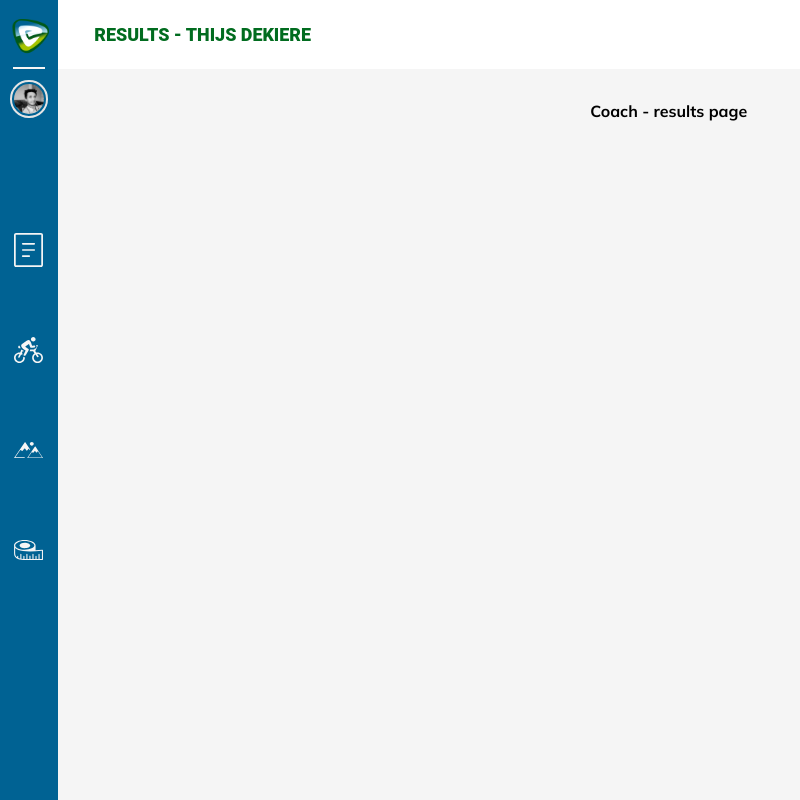
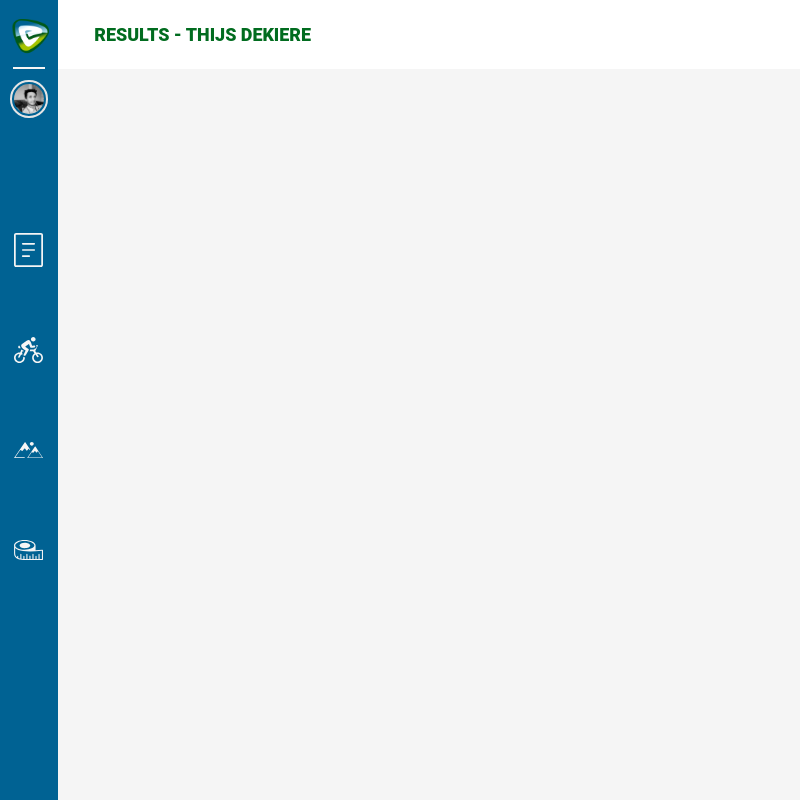
Before and after one commit to roberttullycarr/cyclingsimulator, a React (Create React App) app in the folder frontend/: page /coach/results/1 in a window 1280 px wide. Shown: the whole page, without its empty margins (0-800 px from the left). Built offline with nearby package versions, Linux system fonts and the light colour scheme.

Commit message:
merged dev to nenad

```diff
--- a/frontend/src/3_Pages/2_Coach/2_5_Results/index.jsx
+++ b/frontend/src/3_Pages/2_Coach/2_5_Results/index.jsx
@@ -1,9 +1,6 @@
 import {Body, Main} from "../../../4_Components/1_Main";
 import MenuBar from "../../../4_Components/3_MenuBar";
 import HeaderBar from "../../../4_Components/2_HeaderBar";
-
-// import SessionCardLarge from "../../../4_Components/6_SessionCardLarge";
-// import RouteOptions from "../../../4_Components/13_RouteOptions";
 
 const Results = () => {
     return (
@@ -11,9 +8,6 @@ const Results = () => {
             <MenuBar/>
             <Body>
                 <HeaderBar title={'RESULTS - THIJS DEKIERE'}/>
-                <h1>Coach - results page</h1>
-                {/*<SessionCardLarge/>*/}
-                {/*<RouteOptions/>*/}
             </Body>
         </Main>
     )
```
